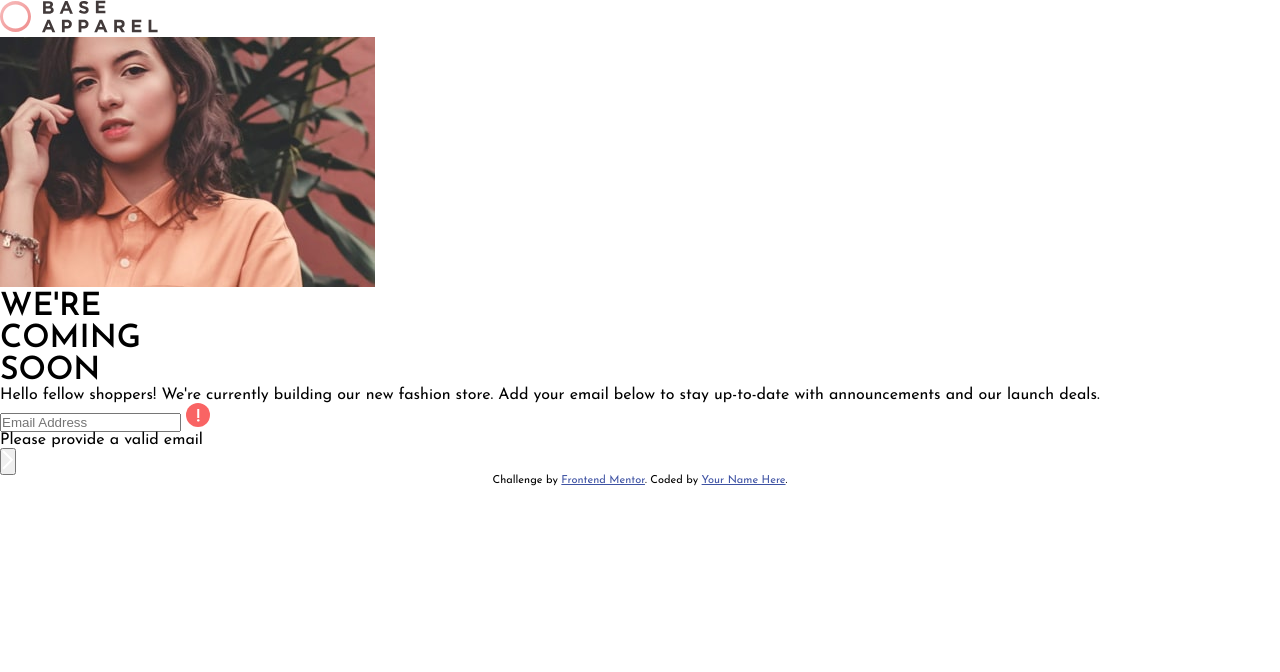
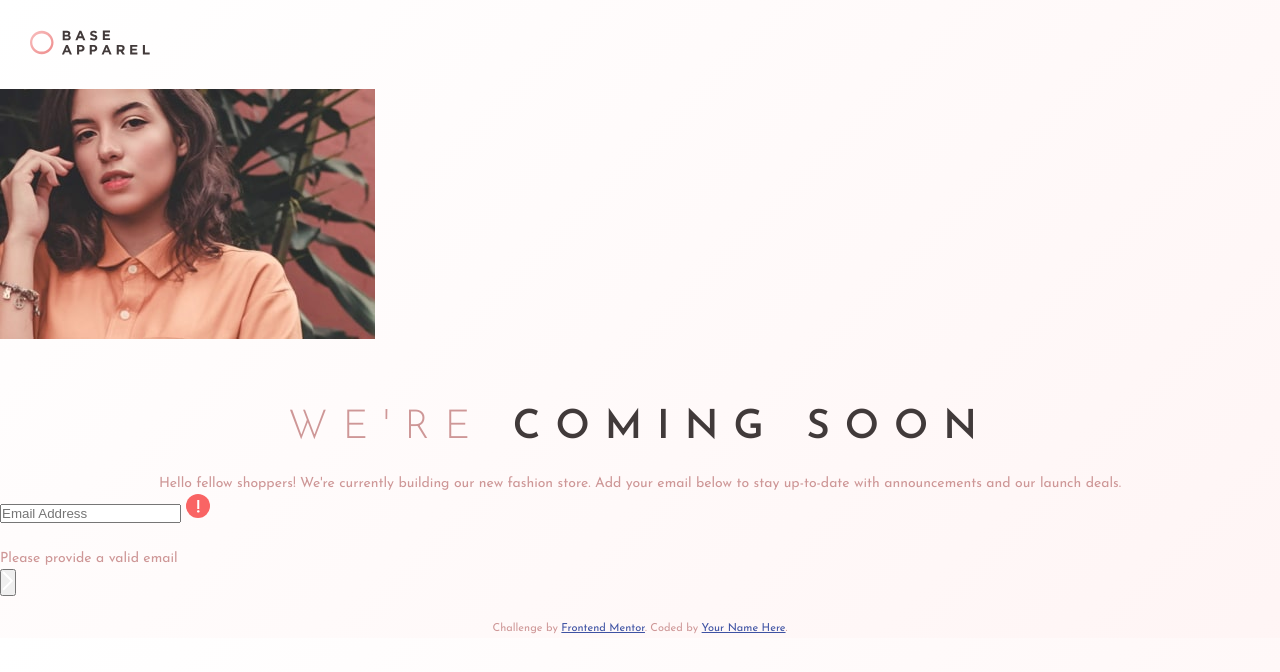
Before and after one commit to brittjavs/coming-soon-landing-page, a plain HTML site: page index.html in a window 1280 px wide. Drawn offline with Linux system fonts and the light colour scheme.

Commit message:
added a wrapper div in html. added styling for text, main-text, p, strong, and logo divs

```diff
--- a/index.html
+++ b/index.html
@@ -17,6 +17,7 @@
   </style>
 </head>
 <body>
+    <div class="wrapper">
       <div class="logo">
         <img src="images/logo.svg" alt="base-apparel-logo">
       </div>
@@ -24,9 +25,10 @@
         <img src="images/hero-mobile.jpg" alt="model-photo">
       </div>
       <div class="text">
-      <h1>WE'RE <br />
+        <h1 class="main-text">
+          WE'RE
           <strong>
-          COMING <br />
+            COMING
             SOON
           </strong>
           </h1>
@@ -48,6 +50,8 @@
         </form>
 
       </div>
+    </div>
+
 
   <footer>
     <p class="attribution">
--- a/style.css
+++ b/style.css
@@ -5,4 +5,47 @@
 }
 body{
     font-family: 'Josefin Sans', sans-serif;
+    font-size: 16px;
+    background-image: linear-gradient(135deg, hsl(0, 0%, 100%),hsl(0, 100%, 98%));
+    /* justify-content: center; */
 }
+
+.wrapper{
+    width: 100%;
+    display: flex;
+    flex-direction: column;
+}
+
+.logo{
+    padding: 30px;
+}
+
+.logo img{
+    height: 25px;
+}
+
+.text{
+    width: 80%;
+    margin: 0 auto;
+    font-size: 20px;
+    text-align: center;
+}
+
+.main-text{
+    margin-top: 65px;
+    font-weight: 300;
+    color: hsl(0, 36%, 70%);
+    letter-spacing: 15px;
+}
+
+.main-text strong{
+    font-weight: 600;
+    color: hsl(0, 6%, 24%);
+}
+
+p{
+    margin-top: 25px;
+    color: hsl(0, 36%, 70%);
+    font-size: 14px;
+    line-height: 1.5;
+}
```
Lines whose indentation alone changed are shown as unchanged.
